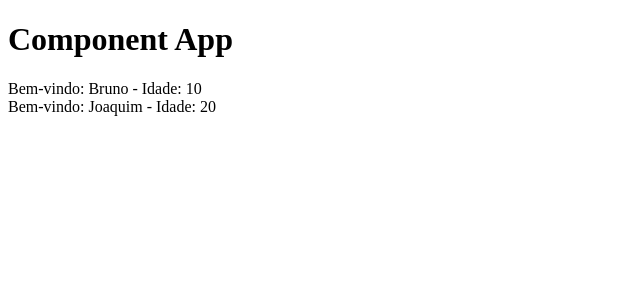
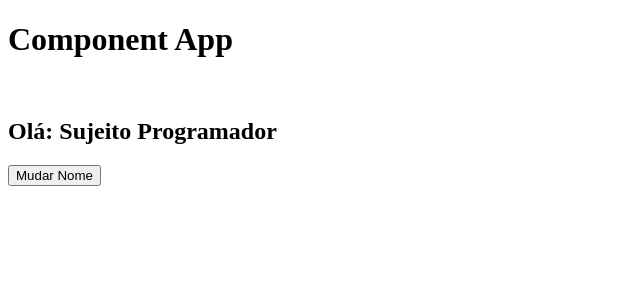
Before and after one commit to Brunocs1991/primeiro-app, a React (Create React App) app: page / in a window 1280 px wide. Shown: the top 300 px of the page, without its empty margins (0-640 px from the left). Built offline with nearby package versions, Linux system fonts and the light colour scheme.

Commit message:
Trabalhando com useState

```diff
--- a/src/App.js
+++ b/src/App.js
@@ -1,12 +1,21 @@
-import Nome from "./components/Nome";
+import {useState} from "react";
 
 function App() {
+
+    const [nome, setNome] = useState('Sujeito Programador')
+
+    function handlerCheckName(nome){
+        setNome(nome)
+    }
+
     return (
         <div>
             <h1>Component App</h1>
-            <Nome nome={"Bruno"} idade={10}/>
             <br/>
-            <Nome nome={"Joaquim"} idade={20}/>
+            <h2>Olá: {nome}</h2>
+            <button onClick={() => handlerCheckName("Bruno Costa")}>
+                Mudar Nome
+            </button>
         </div>
     );
 }
```
